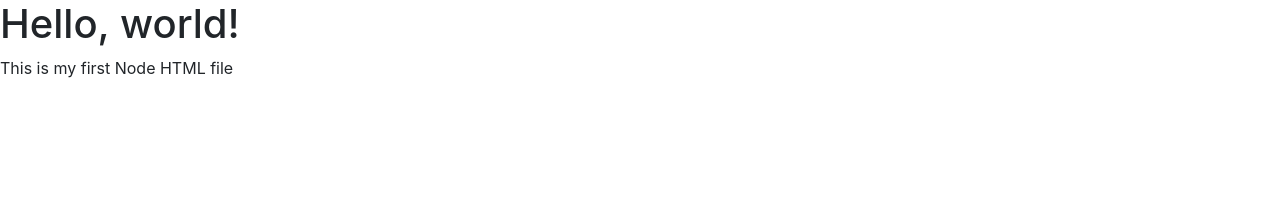
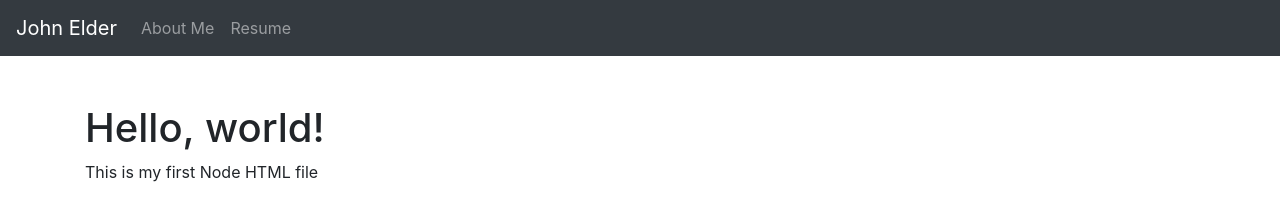
Before and after one commit to ArthurSoftvision1/NodeJS-exercise, a plain HTML site: page index.html in a window 1280 px wide. Drawn offline with nearby package versions, Linux system fonts and the light colour scheme.

Commit message:
Create Navbar

```diff
--- a/index.html
+++ b/index.html
@@ -11,9 +11,28 @@
     <title>Hello world!</title>
   </head>
   <body>
-    <h1>Hello, world!</h1>
-    <p>This is my first Node HTML file</p>
-
+    <nav class="navbar navbar-expand-lg navbar-dark bg-dark">
+        <a class="navbar-brand" href="/">John Elder</a>
+        <button class="navbar-toggler" type="button" data-toggle="collapse" data-target="#navbarSupportedContent" aria-controls="navbarSupportedContent" aria-expanded="false" aria-label="Toggle navigation">
+          <span class="navbar-toggler-icon"></span>
+        </button>
+        <div class="collapse navbar-collapse" id="navbarSupportedContent">
+          <ul class="navbar-nav mr-auto">
+            <li class="nav-item">
+              <a class="nav-link" href="about">About Me</a>
+            </li>
+            <li class="nav-item">
+                <a class="nav-link" href="resume">Resume</a>
+              </li>
+          </ul>
+        </div>
+      </nav>
+      <br>
+      <br>
+      <div class="container">
+        <h1>Hello, world!</h1>
+        <p>This is my first Node HTML file</p>
+      </div>
     <!-- Optional JavaScript -->
     <!-- jQuery first, then Popper.js, then Bootstrap JS -->
     <script src="https://code.jquery.com/jquery-3.3.1.slim.min.js" integrity="sha384-q8i/X+965DzO0rT7abK41JStQIAqVgRVzpbzo5smXKp4YfRvH+8abtTE1Pi6jizo" crossorigin="anonymous"></script>
```
